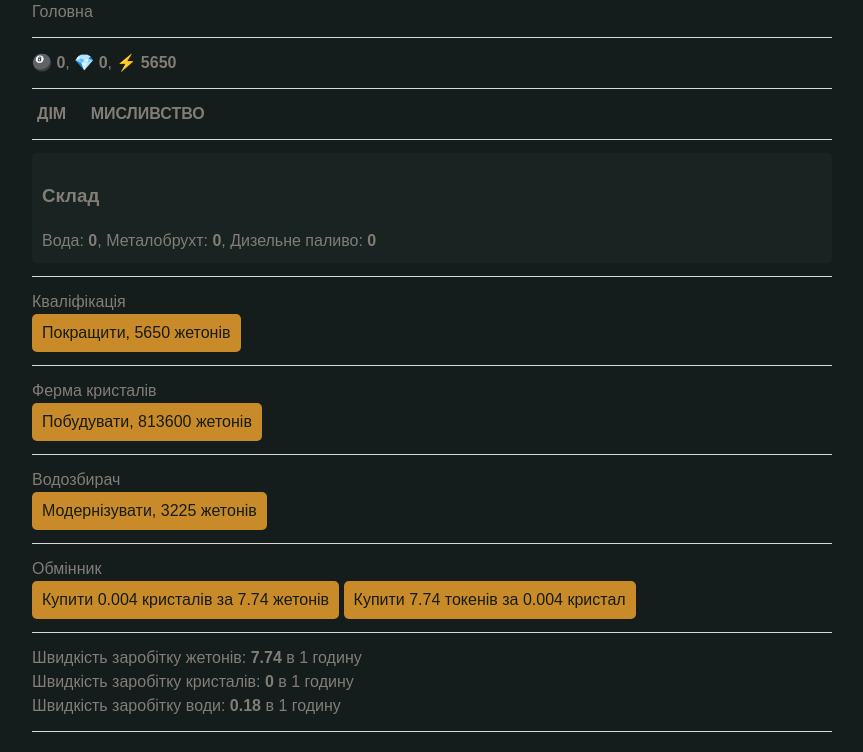
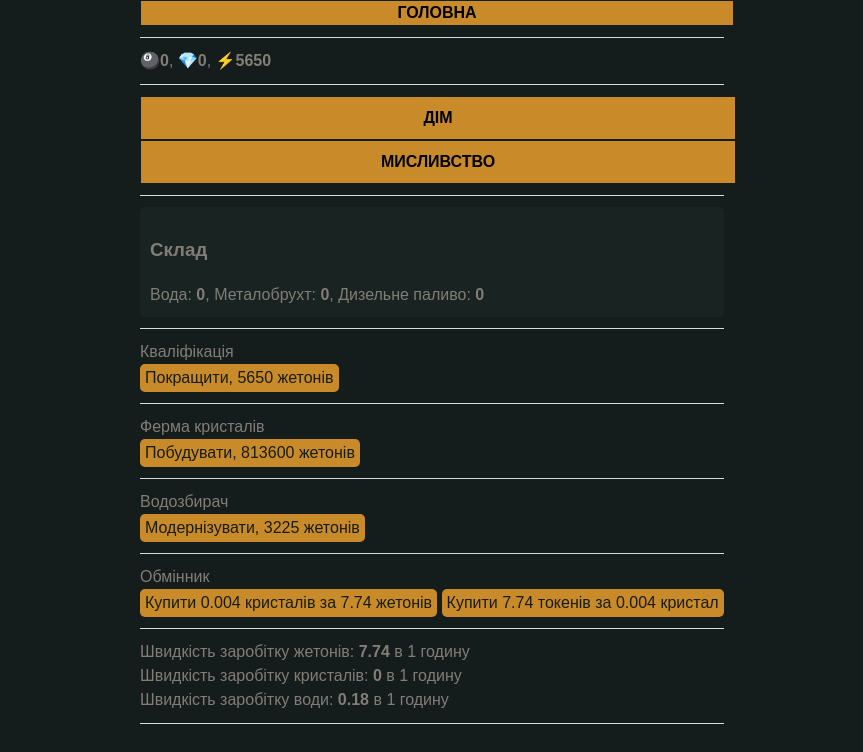
Before and after one commit to owner6/wos, a plain HTML site: page index.html in a window 1280 px wide. Shown: the whole page, without its empty margins (208-1071 px from the left). Drawn offline with Linux system fonts and the light colour scheme.

Commit message:
add media, update design

```diff
--- a/alternative-main.css
+++ b/alternative-main.css
@@ -2,9 +2,9 @@ body {
     background-color: #151D1C;
     color: #827D77;
     font-family: Arial, sans-serif;
-    font-size: 16px;
+    font-size: 1em;
     line-height: 1.5;
-    width: 800px;
+    width: 584px;
     margin: 0 auto;
 }
 
@@ -12,10 +12,26 @@ a {
     color: #827D77;
     text-decoration: none;
     transition: all 0.2s ease-in-out;
+    font-weight: bold;
+    padding: 4px;
+    text-transform: uppercase;
+    text-align: center;
+    line-height: 1;
+    color: black;
+    text-decoration:none;
+    outline: none;
+    display: inline-block;
+    width: 100%;
+    margin-right: 0.5%;
+    line-height: 1;
+    background-color: #C98B29;
+    border-width: 1px ;
+    border-style: solid;
+    border-color: #151D1C;
 }
 
 a:hover {
-    color: #8BD8BD;
+    color: #000000;
     text-decoration: none;
 }
 
@@ -23,7 +39,8 @@ hr {
     border: none;
     height: 1px;
     background-color: #D9D9D9;
-    margin: 13px 0;
+    margin: 11px 0;
+
   }
 
 .panel {
@@ -40,7 +57,7 @@ button {
     color: #161C0F;
     cursor: pointer;
     font-size: 16px;
-    padding: 10px;
+    padding: 5px;
     transition: all 0.2s ease-in-out;
 }
 
@@ -55,22 +72,34 @@ button:hover {
 }
 
 #spnTokensValue::before {
-    content: "🎱 ";
+    content: "🎱";
 }
 
 #spnCrystalsValue::before {
-    content: "💎 ";
+    content: "💎";
 }
 
 #spnEnergyValue::before {
-    content: "⚡ ";
+    content: "⚡";
 }
 
 #a1Main, .a1 {
     font-weight: bold;
-    margin-right: 10px;
     padding: 5px;
     text-transform: uppercase;
+    text-align: center;
+    line-height: 1;
+    color: black;
+    text-decoration:none;
+    outline: none;
+    display: inline-block;
+    width: 100%;
+    margin-right: 0.5%;
+    line-height: 2;
+    background-color: #C98B29;
+    border-width: 1px ;
+    border-style: solid;
+    border-color: #151D1C;
 }
 
 #a1Main {
@@ -78,11 +107,11 @@ button:hover {
 }
 
 #a1Main:hover, .a1:hover {
-    background-color: #8BD8BD;
+    background-color: #939988;
     color: #0D2B36;
 }
 
 #a1Main:active, .a1:active {
-    background-color: #2E505A;
+    background-color: #E3B05C;
     color: #FFF;
 }
--- a/index.html
+++ b/index.html
@@ -3,9 +3,11 @@
   <meta http-equiv="Content-Type" content="text/html;charset=utf-8">
   <link rel="stylesheet" href="alternative-main.css">
   <script src="scrypt.js"></script>
+  <link rel="icon" href="media/resourses/favicon.ico"><!-- 32×32 -->
   <title>
     Перша гра
   </title>
+
 </head>
 <body>
   <a class="a1Main" href="index.html">Головна</a><hr>
--- a/scrypt.js
+++ b/scrypt.js
@@ -18,7 +18,7 @@ let game = {
 
 let crystalMineBasePriceTokens = 5650 * 12 * 12  //стоимость постройки кристальной фермы(5650 - необходимый доход в месяц*мес*года за сколько реальнасобирать на жилье)
 
-myTimer = setInterval(endOfTurnCalc, 36000000)     // обновление игрових единиц (таймер) обновляется каждый час
+myTimer = setInterval(endOfTurnCalc, 3600000)     // обновление игрових единиц (таймер) обновляется каждый час
 
 const costTokenBuyCrystal = 0.004
 const costCrystalByToken = 7.74
@@ -48,6 +48,8 @@ function endOfTurnCalc() {
     updateUI();
   }
 }
+
+
 
 function tokensUpgCost() {
   return game.tokensUpgLevel * 5650     //улучшить квалификацию
```
Also changed, not shown: media/resourses/favicon.ico (added), media/resourses/favicon.jpg (added), media/resourses/logo46.gif (added), media/resourses/logo46.ico (added).
